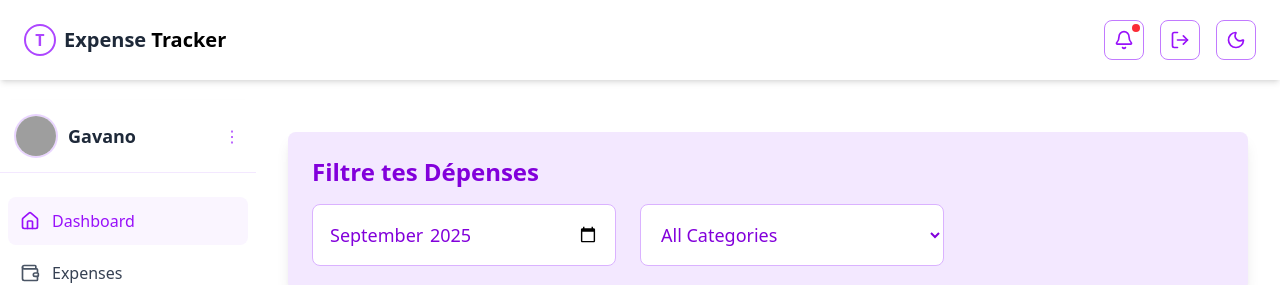
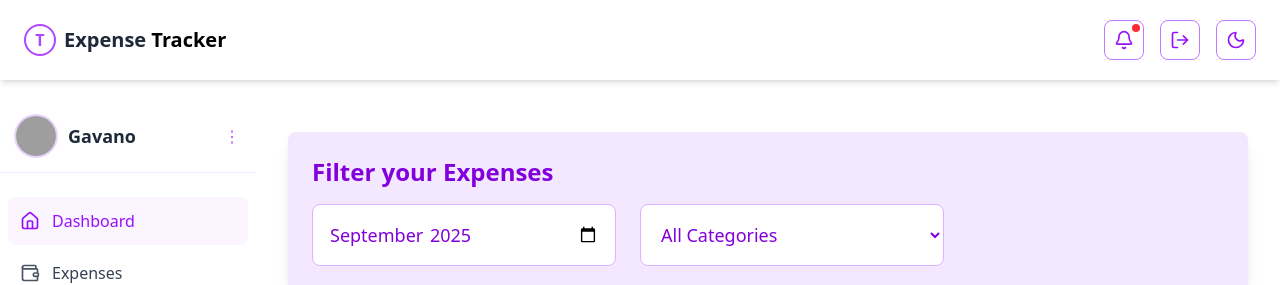
Before and after one commit to valisoa01/Projet-final-Web2, a React (Vite) app in the folder frontend/: page /dashboard in a window 1280 px wide. Shown: the top 285 px of the page. Built offline with nearby package versions, Linux system fonts and the light colour scheme; grey boxes are pictures that could not be loaded.

Commit message:
Feat(frontend): modified title

```diff
--- a/frontend/src/Components/Site/Content.jsx
+++ b/frontend/src/Components/Site/Content.jsx
@@ -55,7 +55,7 @@ const Content = ({ className }) => {
       {/* Filters */}
       <div className="bg-purple-100 p-6 rounded-lg shadow-lg mb-8">
         <div className="text-2xl font-semibold mb-4 text-purple-700">
-          Filtre tes Dépenses
+          Filter your Expenses
         </div>
         <div className="flex flex-col md:flex-row gap-6">
           <input
```
